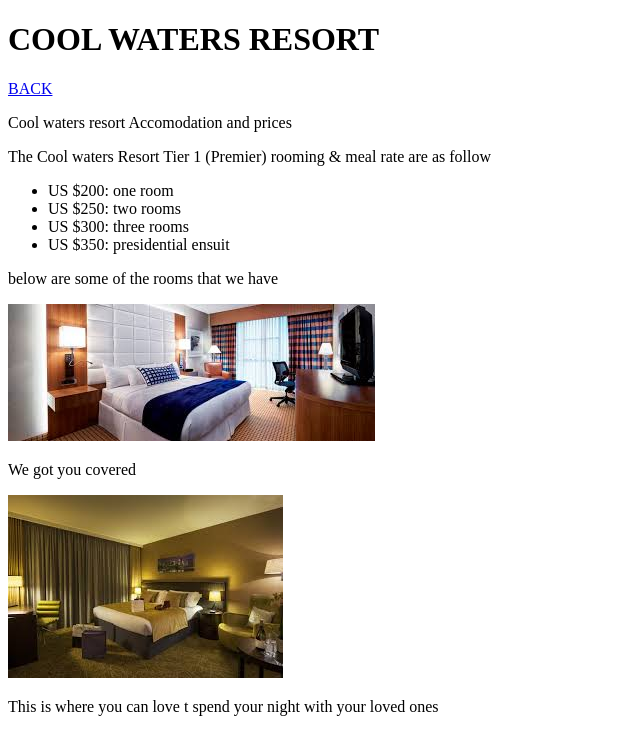
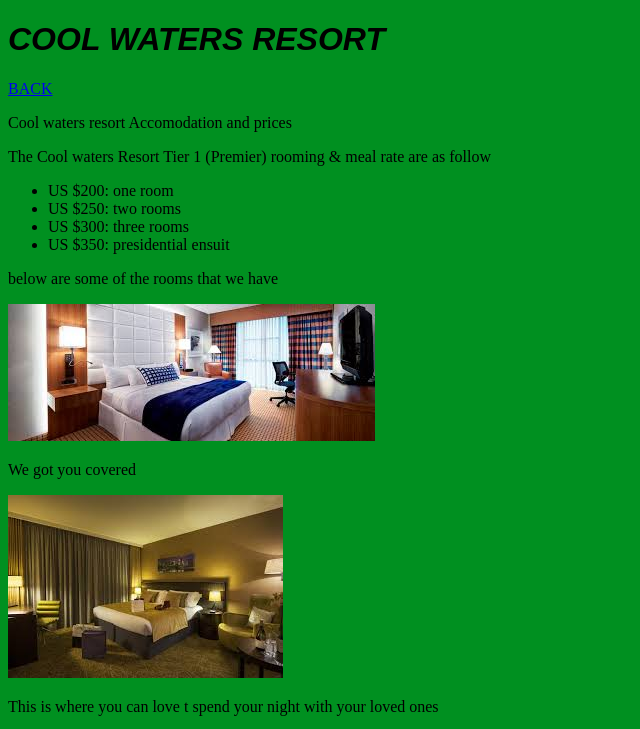
Before and after one commit to WekesaN/resort, a plain HTML site: page accomodation.html in a window 1280 px wide. Shown: the top 729 px of the page, without its empty margins (0-640 px from the left). Drawn offline with Linux system fonts and the light colour scheme.

```diff
--- a/accomodation.html
+++ b/accomodation.html
@@ -1,6 +1,7 @@
 <!DOCTYPE html>
 <html>
   <head>
+    <link  type="text/css" rel="stylesheet" href="css/styles.css">
     <meta charset="utf-8">
     <title>ACCOMODATION</title>
   </head>
--- a/css/styles.css
+++ b/css/styles.css
@@ -3,5 +3,5 @@ h1{
   font-family: fantasy;
 }
 body{
-  background-color: #901021;
+  background-color: #009020;
 }
```
Also changed, not shown: activities.html (+1 -0 lines), contact.html (+1 -0 lines), pictures.html (+1 -0 lines), travel_arrangments.html (+1 -0 lines), index.html (renamed from home_page.html).
